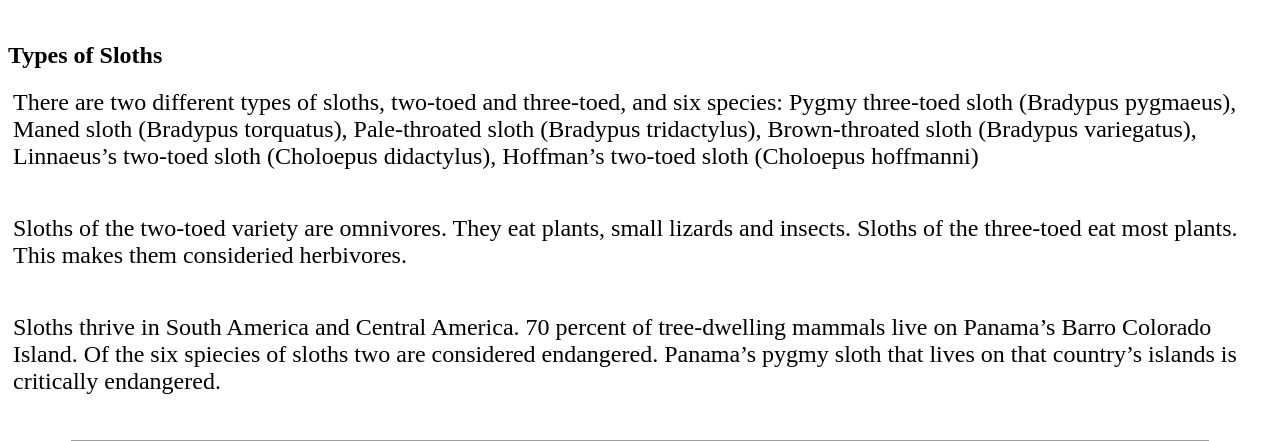
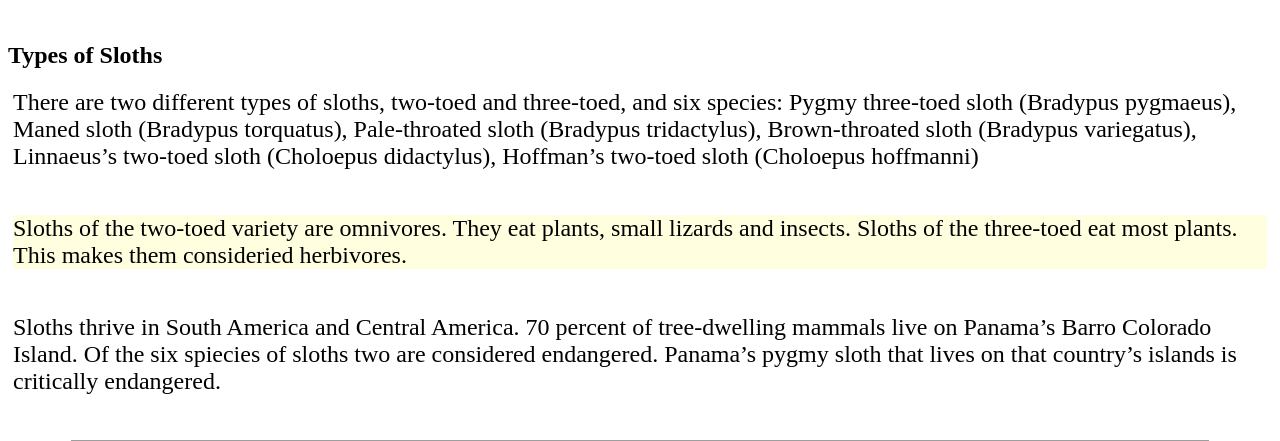
Before and after one commit to IanStoy/FirstRepository, a PHP site: page /index.html in a window 1280 px wide. Shown: the part 244-685 px from the top of the page. Run offline with PHP 8.4, Linux system fonts and the light colour scheme; grey boxes are pictures that could not be loaded.

Commit message:
Add files via upload

```diff
--- a/sloths_style.css
+++ b/sloths_style.css
@@ -9,6 +9,6 @@
 	.h1 {font-family: Palatino; font-color: green;}
 	.h2 {font-family: font-family: "Courier"; font-color: pink;}
 
-		.p.class= "fancy" {p.solid border-style: solid;
+		.fancy {p.solid border-style: solid;
 			border-color: orange;
 			background-color: lightyellow;}
```
